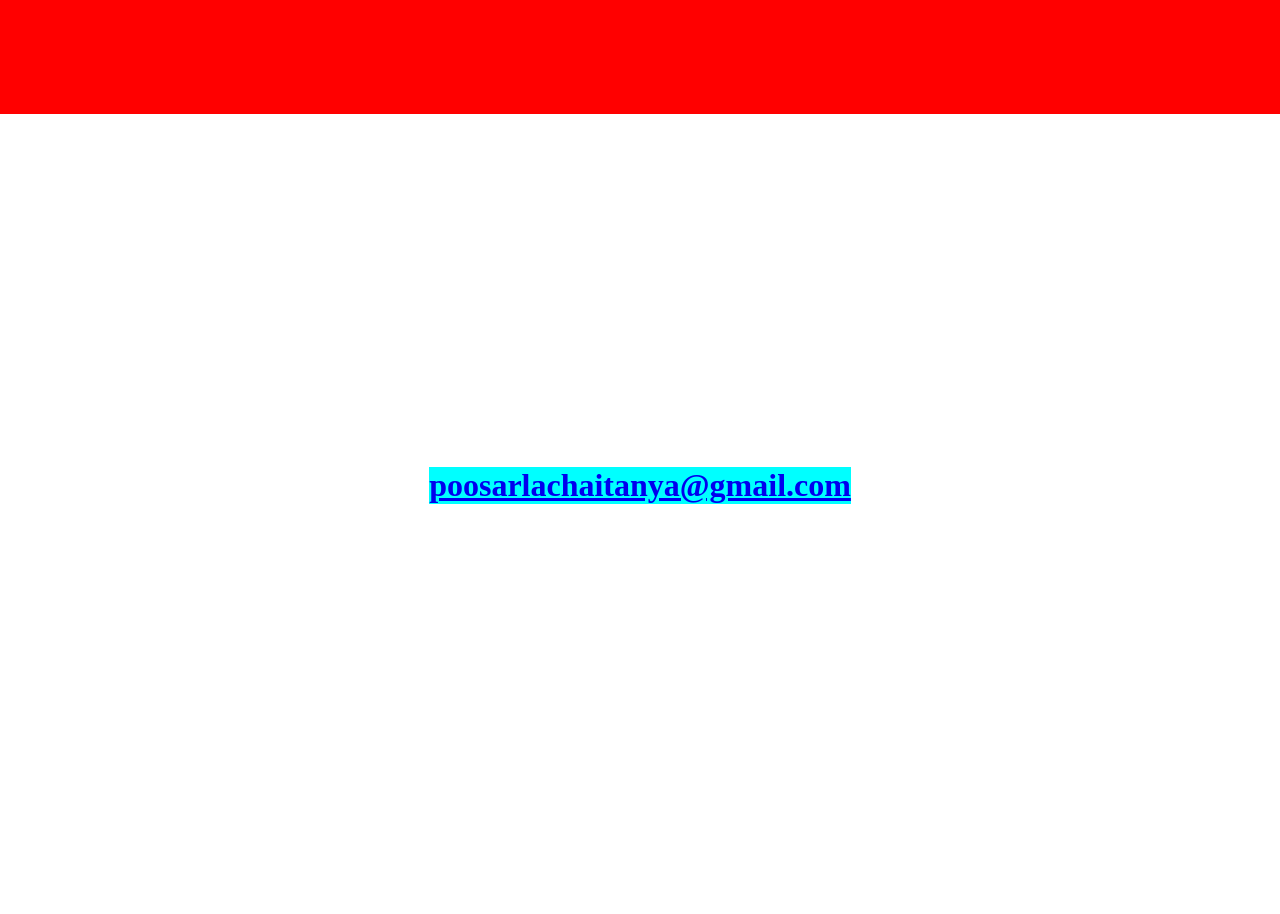
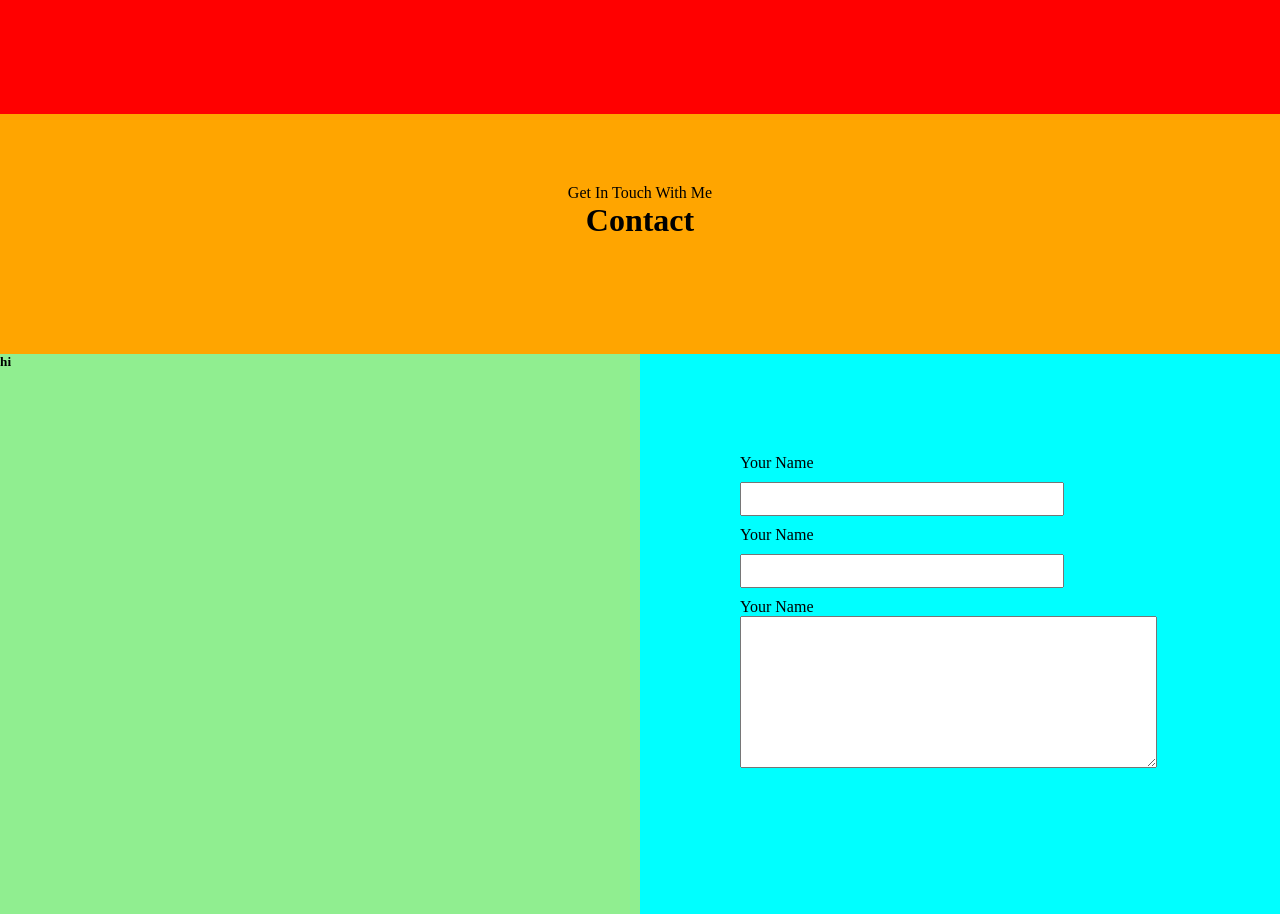
Before and after one commit to pchaitanya23/Gdc, a plain HTML site: page index.html in a window 1280 px wide. Shown: the part 1486-2400 px from the top of the page. Drawn offline with Linux system fonts and the light colour scheme.

Commit message:
updated index.html

```diff
--- a/index.html
+++ b/index.html
@@ -33,14 +33,35 @@
 		</div>
 	</div>
 	<div class="contact">
+		<!--
 		<div class="mail-id"><h1><a href="#">poosarlachaitanya@gmail.com</a></h1></div>
 		<div class="other-cont">
 			<ul>
 				<li><a href="#">Instagram</a></li>
 				<li><a href="#">Twitter</a></li>
-				<li><a href="#">Gmail</a></li>
+				<li><a href = "mailto: poosarlachaitanya@gmail.com">Gmail</a></li>
 
 			</ul>
+		</div>
+		-->
+		<div class="div-1">
+			<span>Get In Touch With Me</span>
+			<h1>Contact</h1>
+		</div>
+		<div class="div-2">
+			<div class="left-side">
+				<h5>hi</h5>
+			</div>
+			<div class="right-side">
+				<form action="">
+					<label for="">Your Name</label><br>
+					<input type="text"><br>
+					<label for="">Your Name</label><br>
+					<input type="text"><br>
+					<label for="">Your Name</label><br>
+					<textarea name="" id="" cols="50" rows="10"></textarea>
+				</form>
+			</div>
 		</div>
 	</div>
 </body>
```
